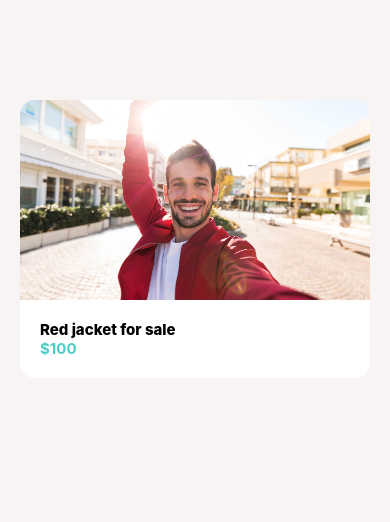
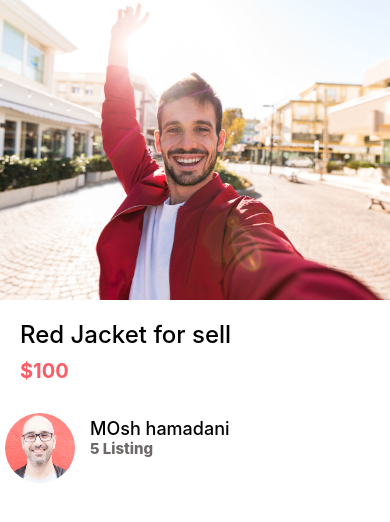
Before and after one commit to preetibiswas/react-native-first-app, a React Native app: screen / in a window 390 px wide. Shown: the top 522 px of the page. Built offline with nearby package versions, Linux system fonts and the light colour scheme.

Commit message:
ListDetailScreen-done

```diff
--- a/App.tsx
+++ b/App.tsx
@@ -5,26 +5,20 @@
 import Welcome from './app/screens/Welcome';
 import Card from './app/component/Card';
 import {View} from 'react-native';
+import ListingDetailsScreen from './app/component/ListingDetailsScreen';
 
 function App() {
   console.log('preeti');
   return (
     <>
       {/* <Welcome /> */}
-      <View
-        style={{
-          backgroundColor: '#f8f4f4',
-          padding: 20,
-          paddingTop: 100,
-          flex: 1,
-        }}
-      >
-        <Card
+
+      {/* <Card
           title="Red jacket for sale"
           subTitle="$100"
           image={require('./app/assets/jacket.jpg')}
-        />
-      </View>
+        /> */}
+      <ListingDetailsScreen />
 
       {/* <ViewImageScreen /> */}
       {/* <View style={{flex: 1, backgroundColor: '#fff'}}>
--- /dev/null
+++ b/app/component/ListItem.js
@@ -0,0 +1,37 @@
+/* eslint-disable prettier/prettier */
+import React from 'react';
+import {Text, View, StyleSheet, Image} from 'react-native';
+import AppText from './AppText';
+import colors from '../config/colors';
+
+function ListItem({subtitle, title, image}) {
+  return (
+    <View style={styles.container}>
+      <Image source={image} style={styles.img} />
+      <View style={{marginTop: 5}}>
+        <AppText style={styles.title}>{title}</AppText>
+        <AppText style={styles.subtitle}>{subtitle}</AppText>
+      </View>
+    </View>
+  );
+}
+
+export default ListItem;
+
+const styles = StyleSheet.create({
+  container: {flexDirection: 'row', paddingLeft: 5},
+  img: {
+    width: 70,
+    height: 70,
+    borderRadius: 35,
+    marginRight: 15,
+  },
+  title: {
+    fontWeight: '500',
+    fontSize: 18,
+  },
+  subtitle: {
+    fontSize: 15,
+    color: colors.medium,
+  },
+});
--- /dev/null
+++ b/app/component/ListingDetailsScreen.js
@@ -0,0 +1,46 @@
+/* eslint-disable prettier/prettier */
+import React from 'react';
+import {Image, View, StyleSheet} from 'react-native';
+import AppText from './AppText';
+import colors from '../config/colors';
+import ListItem from './ListItem';
+
+function ListingDetailsScreen() {
+  return (
+    <View>
+      <Image source={require('../assets/jacket.jpg')} style={styles.img} />
+      <View style={styles.detailCon}>
+        <AppText style={styles.title}>Red Jacket for sell</AppText>
+        <AppText style={styles.price}>$100</AppText>
+      </View>
+
+      <ListItem
+        title="MOsh hamadani "
+        image={require('../assets/mosh.jpg')}
+        subtitle="5 Listing"
+      />
+    </View>
+  );
+}
+
+export default ListingDetailsScreen;
+
+const styles = StyleSheet.create({
+  img: {
+    width: '100%',
+    height: 300,
+  },
+  detailCon: {
+    padding: 20,
+  },
+  title: {
+    fontSize: 24,
+    fontWeight: '500',
+  },
+  price: {
+    color: colors.primary,
+    fontSize: 20,
+    marginVertical: 10,
+    fontWeight: 'bold',
+  },
+});
--- a/app/config/colors.js
+++ b/app/config/colors.js
@@ -4,4 +4,5 @@ export default {
   secondary: '#4ecdc4',
   black: '#000',
   white: '#fff',
+  medium: '#6e6969',
 };
--- a/package.json
+++ b/package.json
@@ -12,6 +12,7 @@
   "dependencies": {
     "react": "18.2.0",
     "react-native": "^0.73.5",
+    "react-native-vector-icons": "^10.0.3",
     "react-native-video": "^5.2.1"
   },
   "devDependencies": {
```
Also changed, not shown: 2 other files (tests, documents, lock files or other folders).
